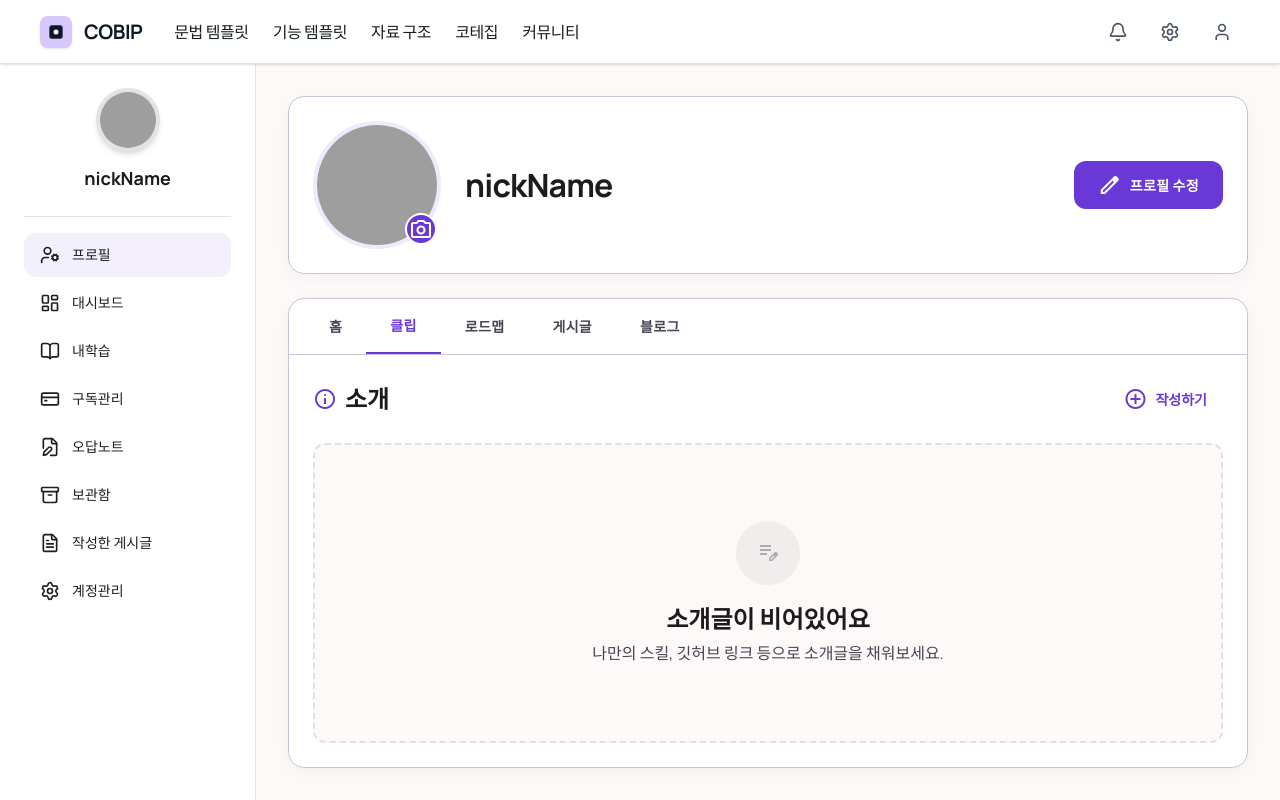
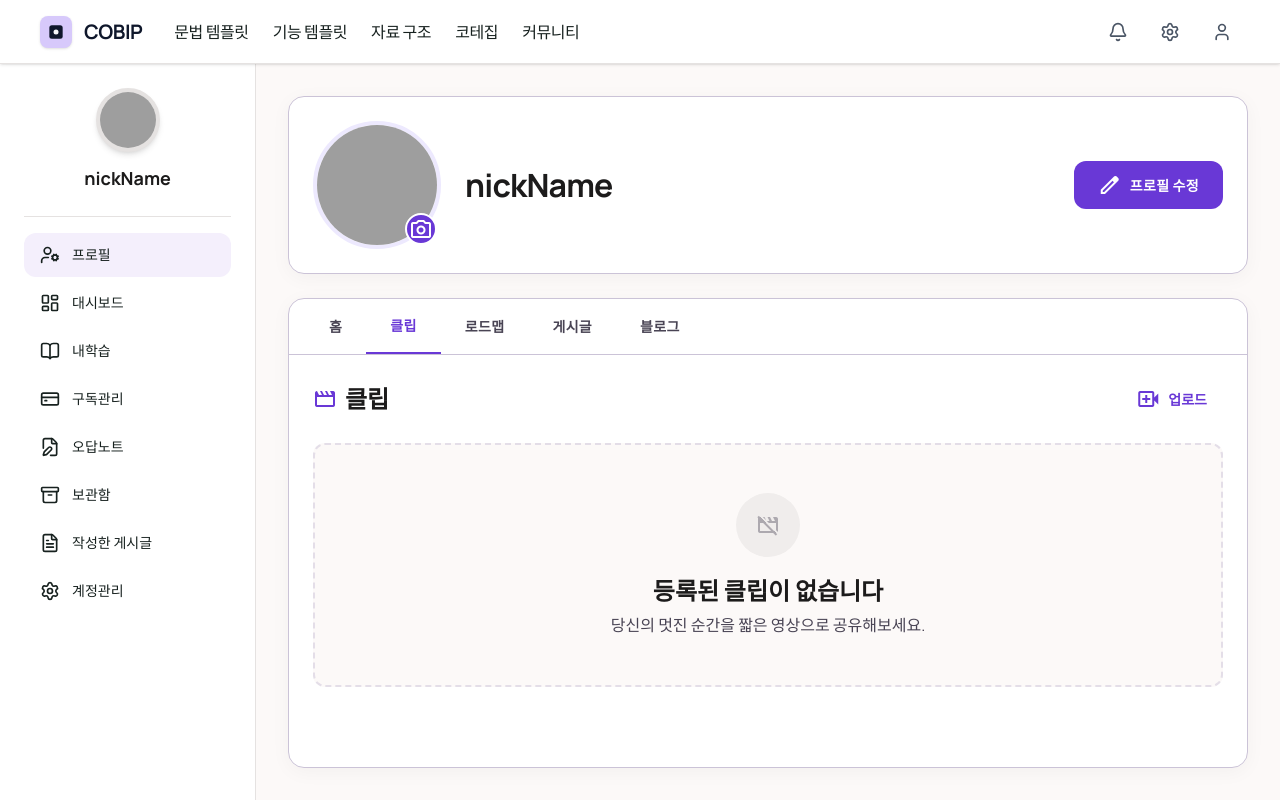
Before and after one commit to COBIP/COBIP_FE, a Next.js app: page /my-page/profile in a window 1280 px wide. Both pictures are taken after a click on the button "클립". Built offline with nearby package versions, Linux system fonts and the light colour scheme; grey boxes are pictures that could not be loaded.

Commit message:
✨  feat: ProfileTabs 탭별 개별 컴포넌트 구현 및 조건부 렌더링 추가

```diff
--- a/src/features/my-page/components/profile/ProfileTabs.tsx
+++ b/src/features/my-page/components/profile/ProfileTabs.tsx
@@ -5,6 +5,24 @@ import { useState } from 'react';
 export default function ProfileTabs() {
     const [activeTab, setActiveTab] = useState('홈');
     const tabs = ['홈', '클립', '로드맵', '게시글', '블로그'];
+
+
+    const renderContent = () => {
+        switch (activeTab) {
+            case '홈':
+                return <Home />;
+            case '클립':
+                return <Clip />;
+            case '로드맵':
+                return <Roadmap />;
+            case '게시글':
+                return <Post />;
+            case '블로그':
+                return <Blog />;
+            default:
+                return <Home />;
+        }
+    };
 
     return (
         <div className="flex flex-col flex-1 bg-white border border-[#cbc3d7] rounded-[16px] shadow-[0px_4px_20px_rgba(18,18,18,0.04)] overflow-hidden">
@@ -25,7 +43,9 @@ export default function ProfileTabs() {
             </div>
 
             {/* 카테고리 */}
-            <Home></Home>
+            <div className="flex-1 overflow-y-auto">
+                {renderContent()}
+            </div>
         </div>
     );
 };
@@ -56,3 +76,102 @@ function Home(){
         </div>
     );
 }
+
+function Clip() {
+    return (
+        <div className="flex flex-col flex-1 p-6">
+            <div className="flex items-center justify-between mb-6 shrink-0">
+                <div className="flex items-center gap-2">
+                    <span className="material-symbols-outlined text-[#6938d6]">movie</span>
+                    <h3 className="text-[24px] font-semibold text-[#1c1b1b]">클립</h3>
+                </div>
+                <button className="flex items-center gap-2 text-[#6938d6] hover:bg-violet-50 px-4 py-2 rounded-lg text-[14px] font-semibold">
+                    <span className="material-symbols-outlined text-[20px]">video_call</span>
+                    업로드
+                </button>
+            </div>
+            <div className="flex flex-col flex-1 items-center justify-center py-12 text-center bg-[#fcf9f8] border-2 border-dashed border-[#cbc3d7]/50 rounded-xl">
+                <div className="flex items-center justify-center w-16 h-16 mb-4 bg-[#f0edec] rounded-full">
+                    <span className="material-symbols-outlined text-[30px] text-[#494454]/40">movie_off</span>
+                </div>
+                <h4 className="text-[24px] font-semibold text-[#1c1b1b] mb-1">등록된 클립이 없습니다</h4>
+                <p className="max-w-sm text-[16px] font-normal text-[#494454]">당신의 멋진 순간을 짧은 영상으로 공유해보세요.</p>
+            </div>
+        </div>
+    );
+}
+
+/* --- 3. 로드맵 컴포넌트 --- */
+function Roadmap() {
+    return (
+        <div className="flex flex-col flex-1 p-6">
+            <div className="flex items-center justify-between mb-6 shrink-0">
+                <div className="flex items-center gap-2">
+                    <span className="material-symbols-outlined text-[#6938d6]">map</span>
+                    <h3 className="text-[24px] font-semibold text-[#1c1b1b]">로드맵</h3>
+                </div>
+                <button className="flex items-center gap-2 text-[#6938d6] hover:bg-violet-50 px-4 py-2 rounded-lg text-[14px] font-semibold">
+                    <span className="material-symbols-outlined text-[20px]">add_road</span>
+                    설계하기
+                </button>
+            </div>
+            <div className="flex flex-col flex-1 items-center justify-center py-12 text-center bg-[#fcf9f8] border-2 border-dashed border-[#cbc3d7]/50 rounded-xl">
+                <div className="flex items-center justify-center w-16 h-16 mb-4 bg-[#f0edec] rounded-full">
+                    <span className="material-symbols-outlined text-[30px] text-[#494454]/40">route</span>
+                </div>
+                <h4 className="text-[24px] font-semibold text-[#1c1b1b] mb-1">생성된 로드맵이 없습니다</h4>
+                <p className="max-w-sm text-[16px] font-normal text-[#494454]">목표를 향한 나만의 학습 경로를 시각화해보세요.</p>
+            </div>
+        </div>
+    );
+}
+
+/* --- 4. 게시글 컴포넌트 --- */
+function Post() {
+    return (
+        <div className="flex flex-col flex-1 p-6">
+            <div className="flex items-center justify-between mb-6 shrink-0">
+                <div className="flex items-center gap-2">
+                    <span className="material-symbols-outlined text-[#6938d6]">article</span>
+                    <h3 className="text-[24px] font-semibold text-[#1c1b1b]">게시글</h3>
+                </div>
+                <button className="flex items-center gap-2 text-[#6938d6] hover:bg-violet-50 px-4 py-2 rounded-lg text-[14px] font-semibold">
+                    <span className="material-symbols-outlined text-[20px]">edit</span>
+                    글쓰기
+                </button>
+            </div>
+            <div className="flex flex-col flex-1 items-center justify-center py-12 text-center bg-[#fcf9f8] border-2 border-dashed border-[#cbc3d7]/50 rounded-xl">
+                <div className="flex items-center justify-center w-16 h-16 mb-4 bg-[#f0edec] rounded-full">
+                    <span className="material-symbols-outlined text-[30px] text-[#494454]/40">history_edu</span>
+                </div>
+                <h4 className="text-[24px] font-semibold text-[#1c1b1b] mb-1">작성한 게시글이 없습니다</h4>
+                <p className="max-w-sm text-[16px] font-normal text-[#494454]">다양한 주제로 사람들과 소통을 시작해보세요.</p>
+            </div>
+        </div>
+    );
+}
+
+/* --- 5. 블로그 컴포넌트 --- */
+function Blog() {
+    return (
+        <div className="flex flex-col flex-1 p-6">
+            <div className="flex items-center justify-between mb-6 shrink-0">
+                <div className="flex items-center gap-2">
+                    <span className="material-symbols-outlined text-[#6938d6]">rss_feed</span>
+                    <h3 className="text-[24px] font-semibold text-[#1c1b1b]">블로그</h3>
+                </div>
+                <button className="flex items-center gap-2 text-[#6938d6] hover:bg-violet-50 px-4 py-2 rounded-lg text-[14px] font-semibold">
+                    <span className="material-symbols-outlined text-[20px]">post_add</span>
+                    포스팅
+                </button>
+            </div>
+            <div className="flex flex-col flex-1 items-center justify-center py-12 text-center bg-[#fcf9f8] border-2 border-dashed border-[#cbc3d7]/50 rounded-xl">
+                <div className="flex items-center justify-center w-16 h-16 mb-4 bg-[#f0edec] rounded-full">
+                    <span className="material-symbols-outlined text-[30px] text-[#494454]/40">menu_book</span>
+                </div>
+                <h4 className="text-[24px] font-semibold text-[#1c1b1b] mb-1">블로그 포스트가 없습니다</h4>
+                <p className="max-w-sm text-[16px] font-normal text-[#494454]">학습 기록이나 기술적인 통찰을 기록해보세요.</p>
+            </div>
+        </div>
+    );
+}
```
